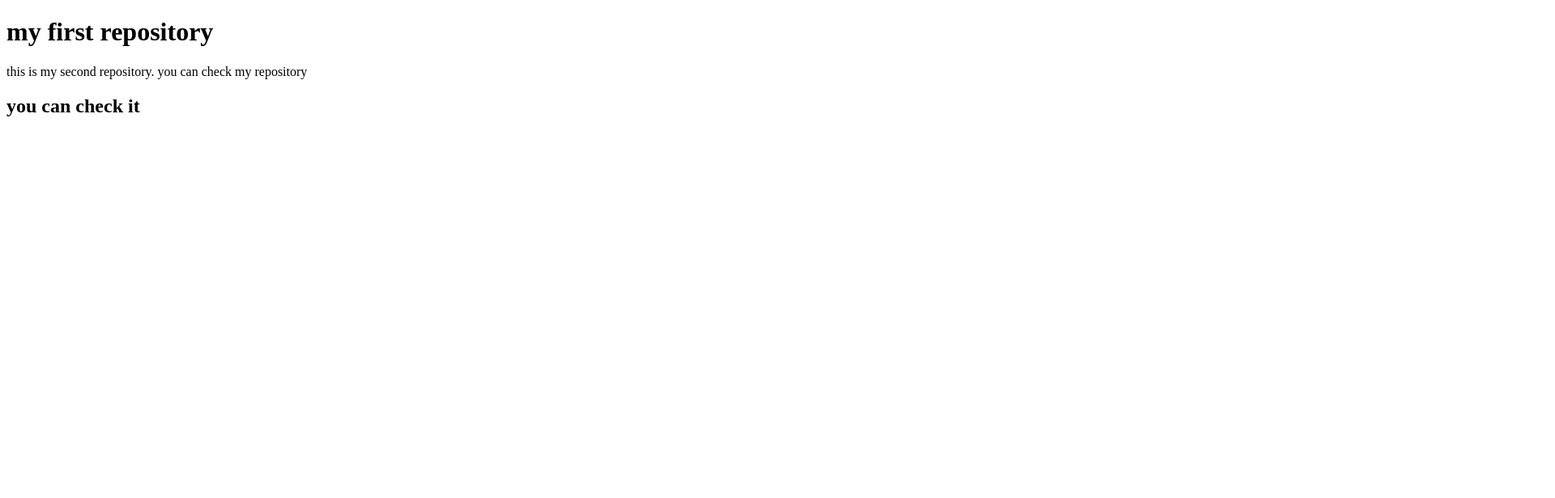
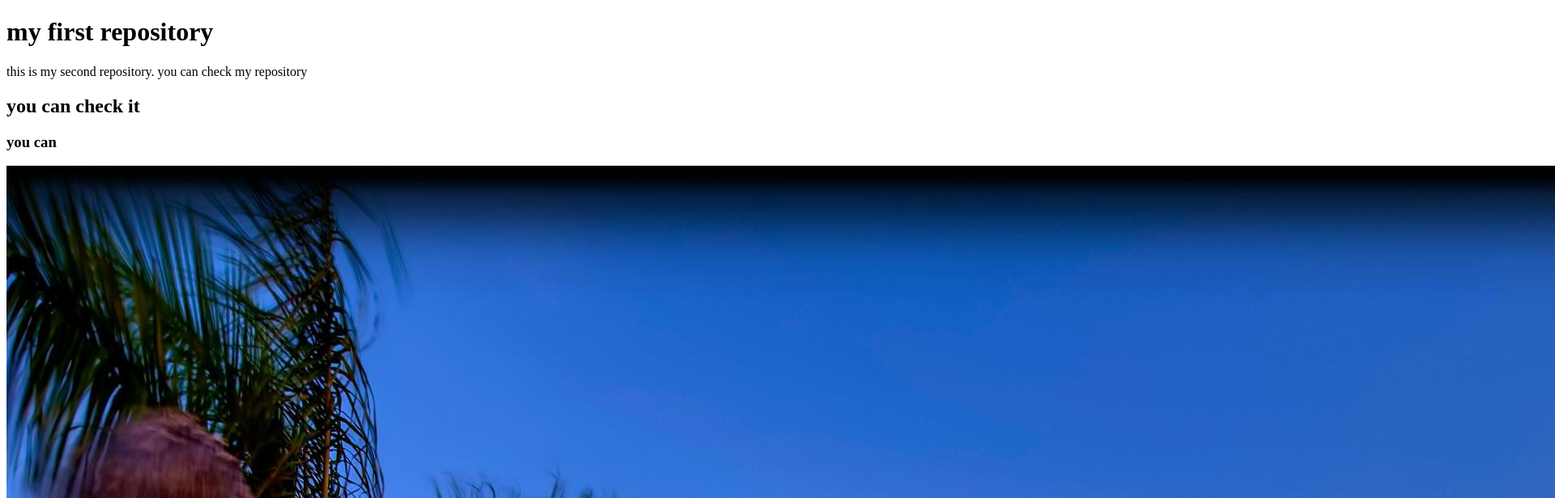
Before and after one commit to rhrobin34/my-first-repo, a plain HTML site: page index.html in a window 1280 px wide. Shown: the top 616 px of the page at 81% size, 1920 px wide, since content can reach past the window. Drawn offline with Linux system fonts and the light colour scheme.

Commit message:
header-to d

```diff
--- a/index.html
+++ b/index.html
@@ -9,5 +9,7 @@
     <h1>my first repository</h1>
     <p>this is my second repository. you can check my repository</p>
     <h2>you can check it</h2>
+    <h3>you can</h3>
+    <img src="R.jpeg" alt="">
 </body>
 </html>
```
Also changed, not shown: R.jpeg (added).
